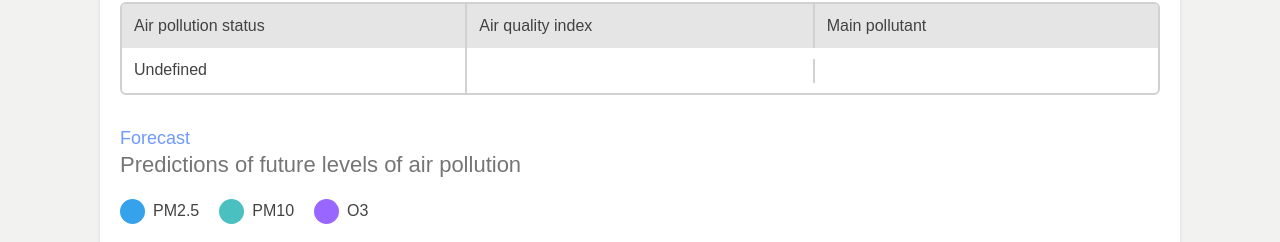
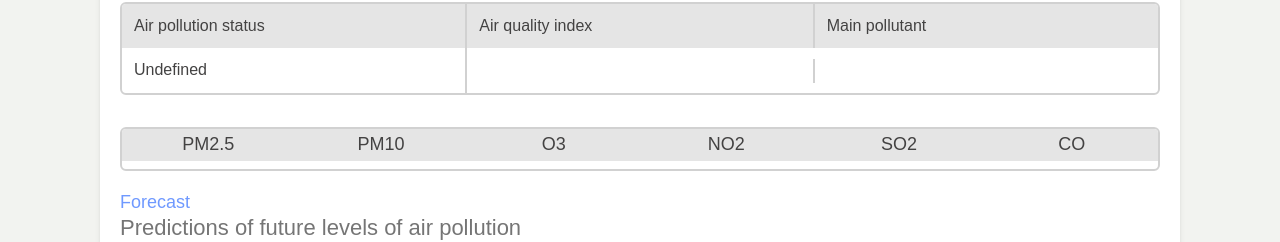
Before and after one commit to tomicmarko99/airiuz-air-quality-reports, a React (Create React App) app: page /city in a window 1280 px wide. Shown: the part 455-697 px from the top of the page. Built offline with nearby package versions, Linux system fonts and the light colour scheme; no server answers; what i18n-iso-countries would draw is missing.

Commit message:
Update / AQI parameters stats

```diff
--- a/src/components/StationStats.jsx
+++ b/src/components/StationStats.jsx
@@ -36,6 +36,38 @@ const StationStats = ({ aqi }) => {
         </div>
       </div>
       <div className="mt-5">
+        <div className="w-full grid grid-cols-3 md:grid-cols-6 border-2 border-medium-grey rounded-md overflow-hidden">
+          <div className="flex flex-col items-center">
+            <div className="px-3 py-1 w-full text-center bg-[#E5E5E5]">
+              PM2.5
+            </div>
+            <div className="px-3 py-1">{aqi?.iaqi?.pm25.v}</div>
+          </div>
+          <div className="flex flex-col items-center">
+            <div className=" px-3 py-1 w-full text-center bg-[#E5E5E5]">
+              PM10
+            </div>
+            <div className="px-3 py-1">{aqi?.iaqi?.pm10.v}</div>
+          </div>
+          <div className="flex flex-col items-center">
+            <div className="px-3 py-1 w-full text-center bg-[#E5E5E5]">O3</div>
+            <div className="px-3 py-1">{aqi?.iaqi?.o3.v}</div>
+          </div>
+          <div className="flex flex-col items-center">
+            <div className="px-3 py-1 w-full text-center bg-[#E5E5E5]">NO2</div>
+            <div className="px-3 py-1">{aqi?.iaqi?.no2.v}</div>
+          </div>
+          <div className="flex flex-col items-center">
+            <div className="px-3 py-1 w-full text-center bg-[#E5E5E5]">SO2</div>
+            <div className="px-3 py-1">{aqi?.iaqi?.so2.v}</div>
+          </div>
+          <div className="flex flex-col items-center">
+            <div className="px-3 py-1 w-full text-center bg-[#E5E5E5]">CO</div>
+            <div className="px-3 py-1">{aqi?.iaqi?.co.v}</div>
+          </div>
+        </div>
+      </div>
+      <div className="mt-5">
         <div className="font-medium">
           <div className="text-soft-blue">Forecast</div>
           <div className="text-[18px] md:text-[22px] text-very-light-grey">
```
